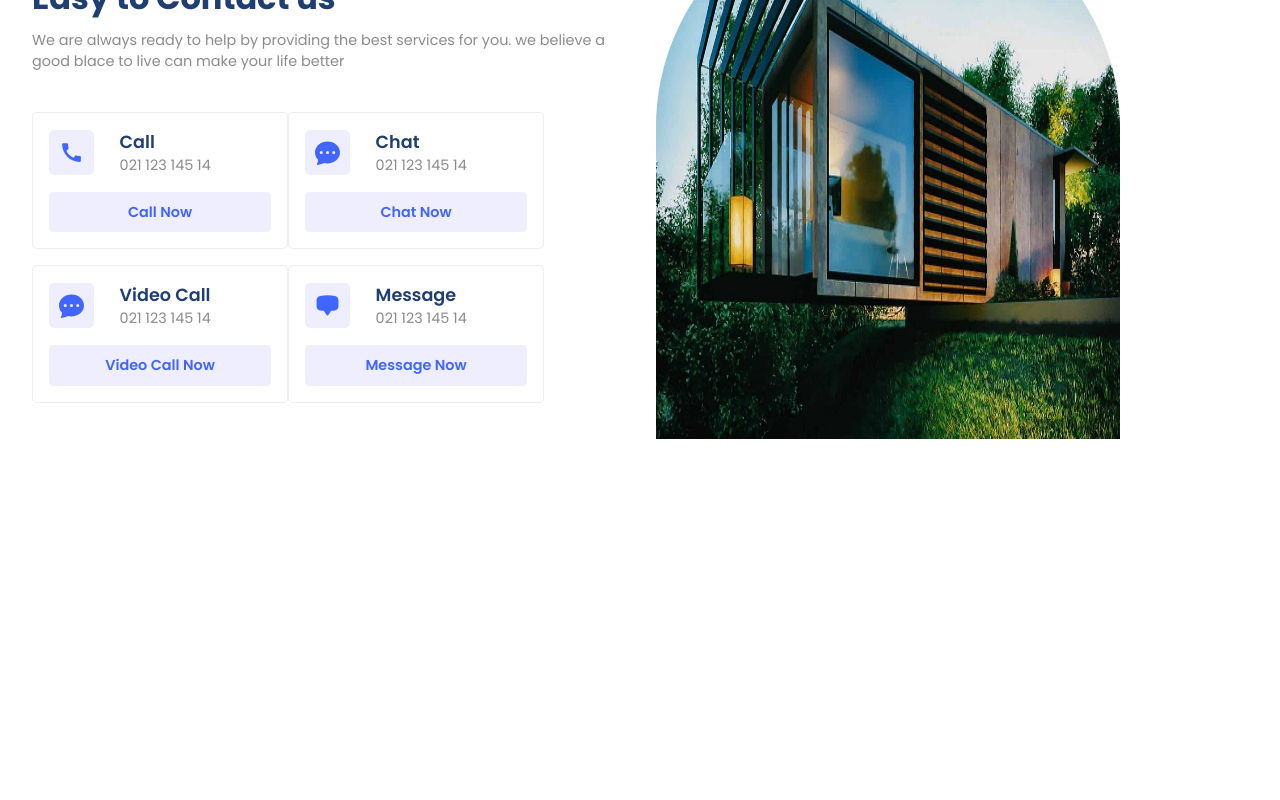
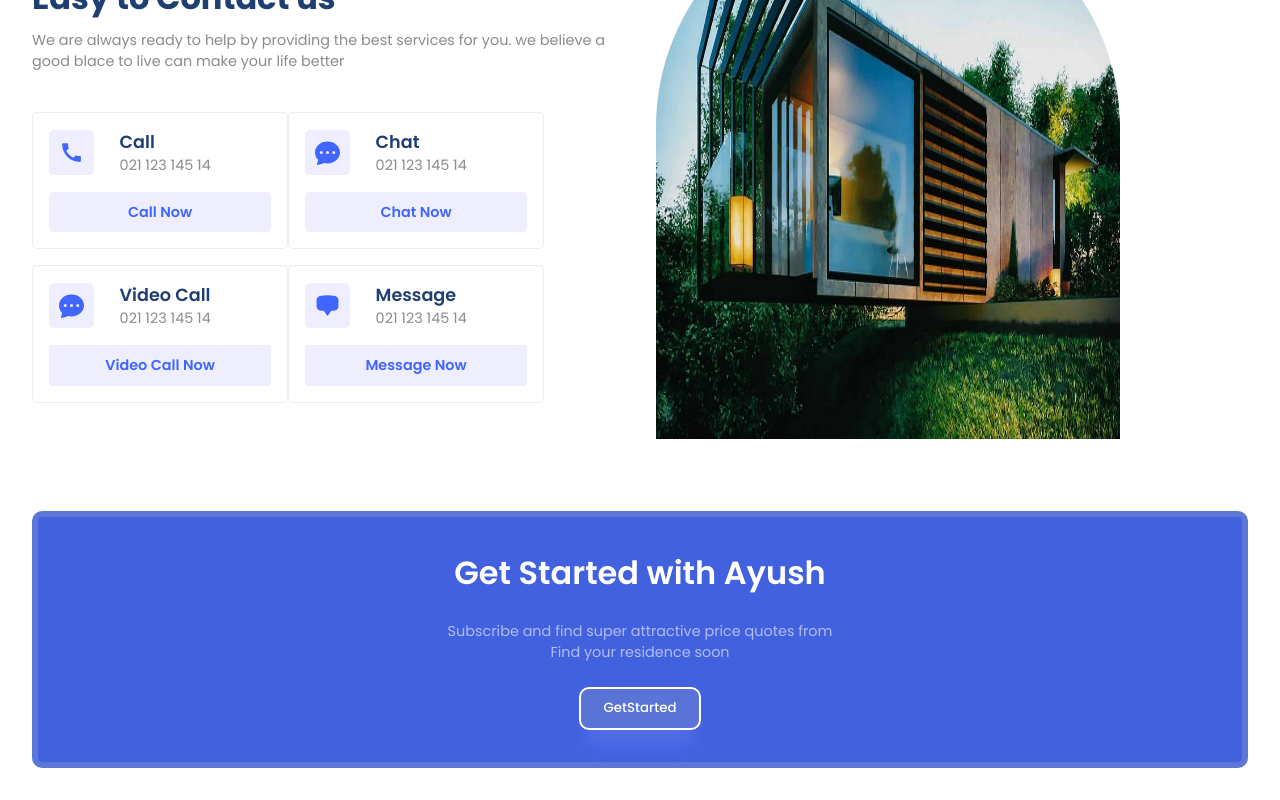
Before and after one commit to ayushbansal14/Real-estate, a React (Vite) app: page / in a window 1280 px wide. Shown: the part 2318-3118 px from the top of the page. Before the commit the page ends 2797 px from the top, so only its background shows below. Built offline with nearby package versions, Linux system fonts and the light colour scheme.

Commit message:
GetStarted  section is completed

```diff
--- a/src/App.jsx
+++ b/src/App.jsx
@@ -6,6 +6,7 @@
 import Residencies from "./components/Residencies/Residencies";
 import Value from "./components/value/value";
 import Contact from "./components/Contact/Contact"
+import GetStarted from "./components/GetStarted/GetStarted"
 function App() {
   return (
  <div className="App">
@@ -18,6 +19,7 @@
     <Residencies/>
     <Value/>
     <Contact/>
+    <GetStarted/>
  </div>
   );
 }
--- /dev/null
+++ b/src/components/GetStarted/GetStarted.css
@@ -0,0 +1,21 @@
+.inner-container{
+    gap: 1.5rem;
+    background: #4261df;
+    padding: 2rem;
+    border-radius: 10px;
+    border: 6px solid #5d77d6 ;
+    text-align: center;
+}
+.inner-container .primaryText{
+    color: white;
+    font-weight: 600;
+}
+.inner-container .secondaryText{
+    color: rgba(255,255,255,0.587);
+}
+.inner-container .button{
+    background:#5a73d7 ;
+    border: 2px solid white;
+    box-shadow: var(--shadow);
+    border-radius: 10px;
+}
--- /dev/null
+++ b/src/components/GetStarted/GetStarted.jsx
@@ -0,0 +1,22 @@
+import React from "react";
+import './GetStarted.css'
+const GetStarted = () => {
+  return (
+    <section className="g-wrapper">
+      <div className="paddings innerWidth g-container">
+        <div className="flexColCenter inner-container">
+          <span className="primaryText">Get Started with Ayush</span>
+          <span className="secondaryText"> Subscribe and find super attractive price quotes from
+            <br />
+            Find your residence soon
+             </span>
+         <button className="button">
+            <a href="ayushbansal0147@gmai.com">GetStarted</a>
+         </button>
+        </div>
+      </div>
+    </section>
+  );
+};
+
+export default GetStarted;
```
